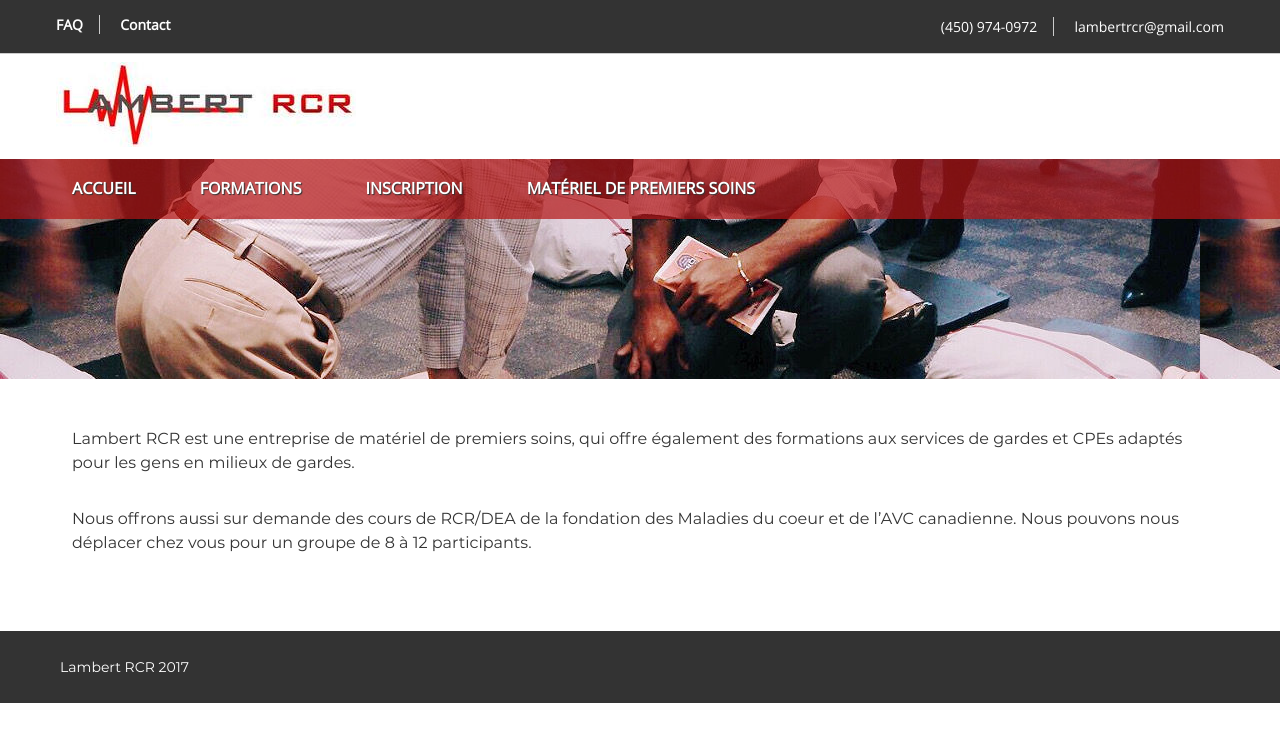
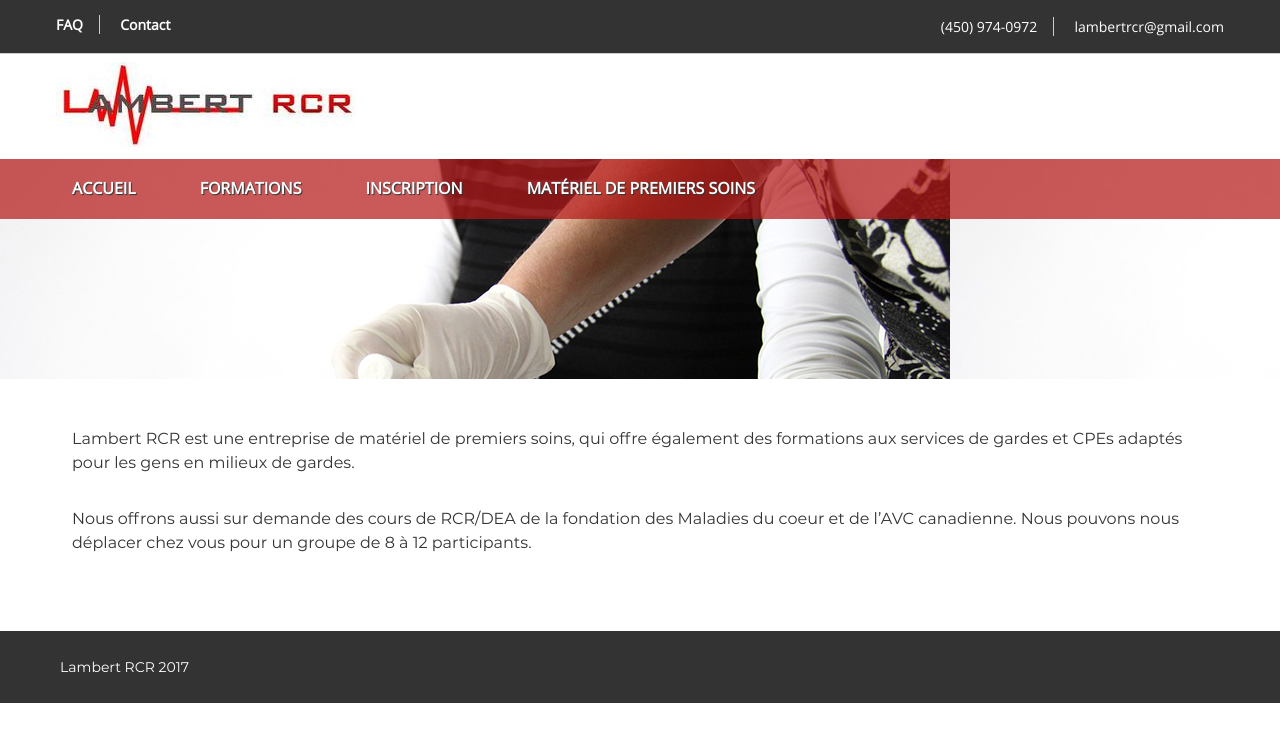
Before and after one commit to ouarez/lambert-rcr, a Jekyll site: the page built from index.md, in a window 1280 px wide. Shown: the top 742 px of the page. Built offline with Jekyll 4.4.1, drawn with Linux system fonts in a browser that asks for light colours.

Commit message:
Update Paramètres du site “general”

```diff
--- a/_data/settings.yml
+++ b/_data/settings.yml
@@ -1,6 +1,6 @@
 site_title: Lambert RCR
 site_slogan: Les premiers soins biens équipés
-site_image: /img/rcr-premiers-soins-cover-image.jpg
+site_image: /img/first-aid-1882053_1280.jpg
 site_email: lambertrcr@gmail.com
 site_tel: (450) 974-0972
 url_facebook: 'https://www.facebook.com/lambertRCR/'
```
